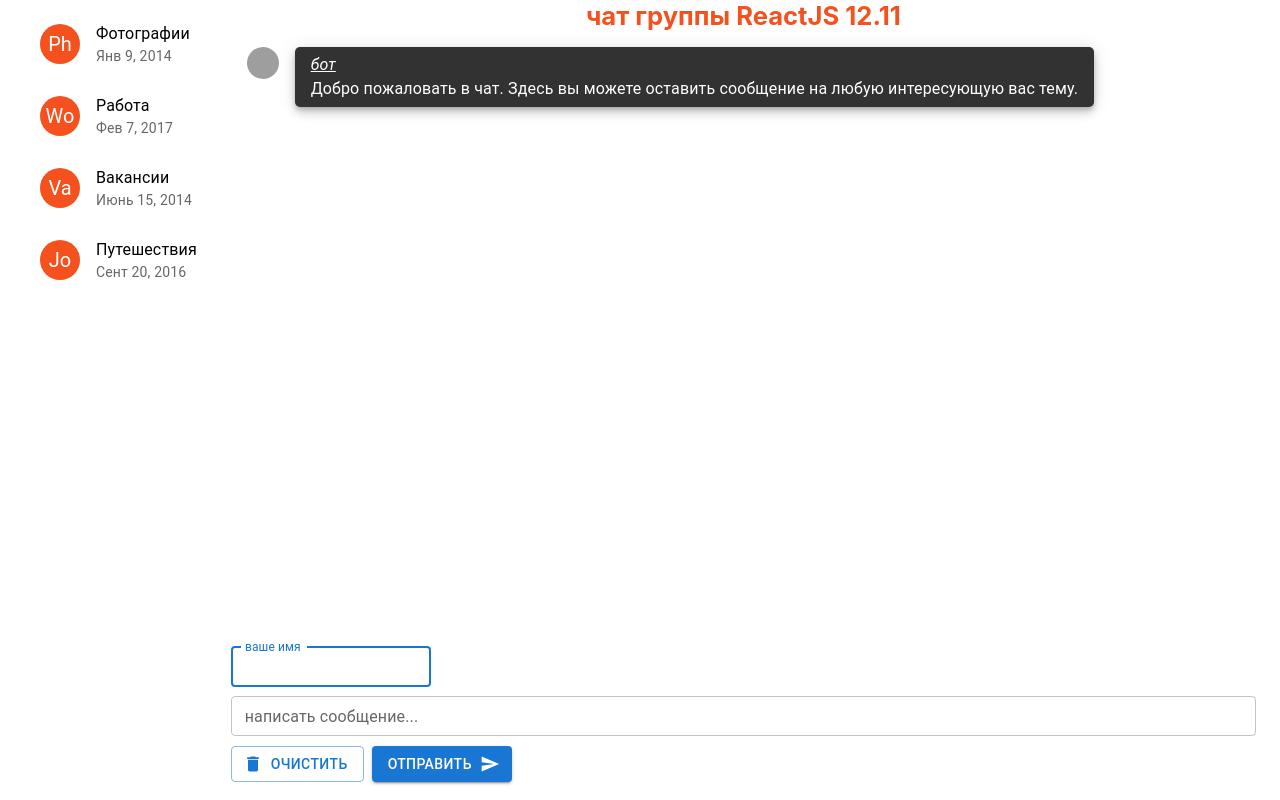
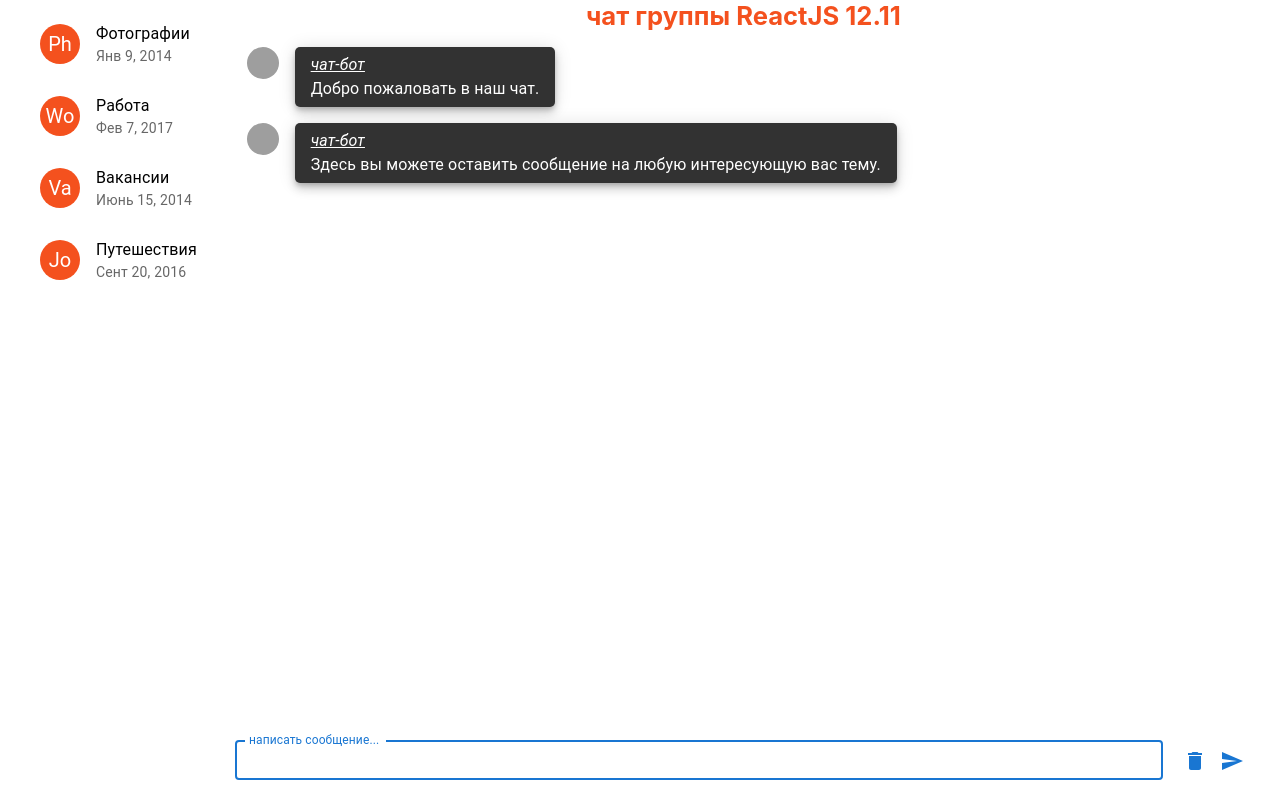
Before and after one commit to andrey-jelobenko/basicReactJS, a React (Create React App) app: page / in a window 1280 px wide. Built offline with nearby package versions, Linux system fonts and the light colour scheme; grey boxes are pictures that could not be loaded.

Commit message:
ДЗ 3 доработка замечаний по ДЗ 2

```diff
--- a/src/App.tsx
+++ b/src/App.tsx
@@ -1,30 +1,24 @@
 import Grid from "@mui/material/Grid";
 import { useState, useEffect } from "react";
 import Box from "@mui/material/Box";
+import {
+  BOT_MESSAGE,
+  INITIAL_MESSAGES,
+  USERS,
+} from "./Components/MessageList/constants";
 import { MessageList } from "./Components/MessageList";
 import { MessageForm } from "./Components/MessageForm";
 import { ChatList } from "./Components/ChatList/ChatList";
-import { v4 as uuidv4 } from "uuid";
 import "./App.css";
 
 function App() {
-  const INITIAL_MESSAGES = {
-    id: uuidv4(),
-    author: "бот",
-    text: "Добро пожаловать в чат. Здесь вы можете оставить сообщение на любую интересующую вас тему.",
-  };
-  const BOT_MESSAGES = {
-    id: uuidv4(),
-    author: "бот",
-    text: "Спасибо, что оставили сообщение!",
-  };
-  const [messageList, setMessageList] = useState([INITIAL_MESSAGES]);
+  const [messageList, setMessageList] = useState(INITIAL_MESSAGES);
 
   useEffect(() => {
     let timer: any = "";
-    if (messageList[messageList.length - 1].author !== "бот")
+    if (messageList[messageList.length - 1].author !== USERS.bot)
       timer = setTimeout(() => {
-        setMessageList([...messageList, BOT_MESSAGES]);
+        setMessageList([...messageList, BOT_MESSAGE]);
       }, 1500);
     return () => {
       clearTimeout(timer);
--- a/src/Components/MessageForm/MessageForm.tsx
+++ b/src/Components/MessageForm/MessageForm.tsx
@@ -1,16 +1,16 @@
 import { useState, useEffect, useRef } from "react";
 import TextField from "@mui/material/TextField";
-import FormGroup from "@mui/material/FormGroup";
-import Button from "@mui/material/Button";
 import DeleteIcon from "@mui/icons-material/Delete";
 import SendIcon from "@mui/icons-material/Send";
-import Stack from "@mui/material/Stack";
 import { v4 as uuidv4 } from "uuid";
 import { BasicModal } from "../Utils/BasicModal";
+import { USERS } from "./../MessageList/constants";
+import IconButton from "@mui/material/IconButton";
+import Typography from "@mui/material/Typography";
 import "./styleMessageForm.scss";
 
 export function MessageForm({ messageList, setMessageList }: any) {
-  const [messageAuthor, setMessageAuthor] = useState("");
+  const [author] = useState(USERS.me);
   const [messageText, setMessageText] = useState("");
   const [modal, setModal] = useState(false);
   const [messageAlert, setMessageAlert] = useState("");
@@ -18,80 +18,76 @@
 
   useEffect(() => {
     inputRef.current?.focus();
-  }, [messageAuthor]);
+  }, [messageText]);
 
-  const handleAuthorChange = (e: any) => setMessageAuthor(e.target.value);
   const handleTextChange = (e: any) => setMessageText(e.target.value);
-  const handleAdd = (e: any) => {
-    if (messageAuthor === "" || messageText === "") {
+  const handleAddMessage = (e: any) => {
+    if (messageText.trim() === "") {
       setModal(true);
-      setMessageAlert("Не указаны необходимые данные");
+      setMessageAlert("Вы ничего не написали ...");
       return;
     }
-    if (messageAuthor === "бот") {
+    if (author === USERS.bot) {
       setModal(true);
       setMessageAlert("Вы не можете оставлять сообщения от этого имени");
       return;
     }
     const newMessage = {
       id: uuidv4(),
-      author: messageAuthor,
+      author: author,
       text: messageText,
     };
-    setMessageAuthor("");
+
     setMessageText("");
     return setMessageList([...messageList, newMessage]);
   };
   const handleReset = (e: any) => {
-    setMessageAuthor("");
     setMessageText("");
   };
 
   return (
     <>
-      <FormGroup
-        className="message-form"
-        onSubmit={(e: any) => {
-          e.preventDefault();
+      <Typography
+        component="form"
+        sx={{
+          p: "2px 4px",
+          display: "flex",
+          alignItems: "flex-end",
         }}
       >
-        <TextField
-          id="outlined-basic"
-          label="ваше имя"
-          variant="outlined"
-          className="message-form__author"
-          value={messageAuthor}
-          onChange={handleAuthorChange}
-          size="small"
-          inputRef={inputRef}
-        />
         <TextField
           id="outlined-textarea"
           label="написать сообщение..."
           multiline
-          className="message-form__text"
           value={messageText}
           onChange={handleTextChange}
+          inputRef={inputRef}
           size="small"
-          sx={{ mb: "0.6em", mt: "0.6em" }}
+          sx={{ mb: "0.6em", mt: "0.6em", flexGrow: 1 }}
         />
-        <Stack direction="row" spacing={1} sx={{ mb: "0.6em" }}>
-          <Button
-            variant="outlined"
-            startIcon={<DeleteIcon />}
-            onClick={handleReset}
-          >
-            очистить
-          </Button>
-          <Button
-            variant="contained"
-            endIcon={<SendIcon />}
-            onClick={handleAdd}
-          >
-            отправить
-          </Button>
-        </Stack>
-      </FormGroup>
+        <IconButton
+          color="primary"
+          aria-label="directions"
+          onClick={handleReset}
+          sx={{
+            p: "10px 5px 10px 20px",
+            mb: "7px",
+          }}
+        >
+          <DeleteIcon />
+        </IconButton>
+        <IconButton
+          color="primary"
+          sx={{
+            p: "8px",
+            mb: "9px",
+          }}
+          aria-label="directions"
+          onClick={handleAddMessage}
+        >
+          <SendIcon />
+        </IconButton>
+      </Typography>
       <BasicModal
         modal={modal}
         setModal={setModal}
--- a/src/Components/MessageForm/styleMessageForm.scss
+++ b/src/Components/MessageForm/styleMessageForm.scss
@@ -11,8 +11,3 @@
   width: 100px;
   align-self: end;
 }
-
-.message-form__text,
-.message-form__author {
-  outline: none;
-}
--- a/src/Components/MessageList/MessageList.tsx
+++ b/src/Components/MessageList/MessageList.tsx
@@ -3,13 +3,14 @@
 import Typography from "@mui/material/Typography";
 import List from "@mui/material/List";
 import ListItem from "@mui/material/ListItem";
+import { v4 as uuidv4 } from "uuid";
 import "./styleMessageList.scss";
 
 export function MessageList({ messageList }: any) {
   return (
     <List>
-      {messageList.map(({ id, author, text }: any) => (
-        <ListItem key={id}>
+      {messageList.map(({ author, text }: any) => (
+        <ListItem key={uuidv4()}>
           <Avatar
             className="message_list-img"
             src="/broken-image.jpg"
--- /dev/null
+++ b/src/Components/MessageList/constants.ts
@@ -0,0 +1,19 @@
+export const USERS = { bot: "чат-бот", me: "Андрей" };
+
+export const INITIAL_MESSAGES = [
+  {
+    id: "",
+    author: USERS.bot,
+    text: "Добро пожаловать в наш чат.",
+  },
+  {
+    id: "",
+    author: USERS.bot,
+    text: "Здесь вы можете оставить сообщение на любую интересующую вас тему.",
+  },
+];
+export const BOT_MESSAGE = {
+  id: "",
+  author: USERS.bot,
+  text: "Спасибо, что оставили сообщение!",
+};
```
